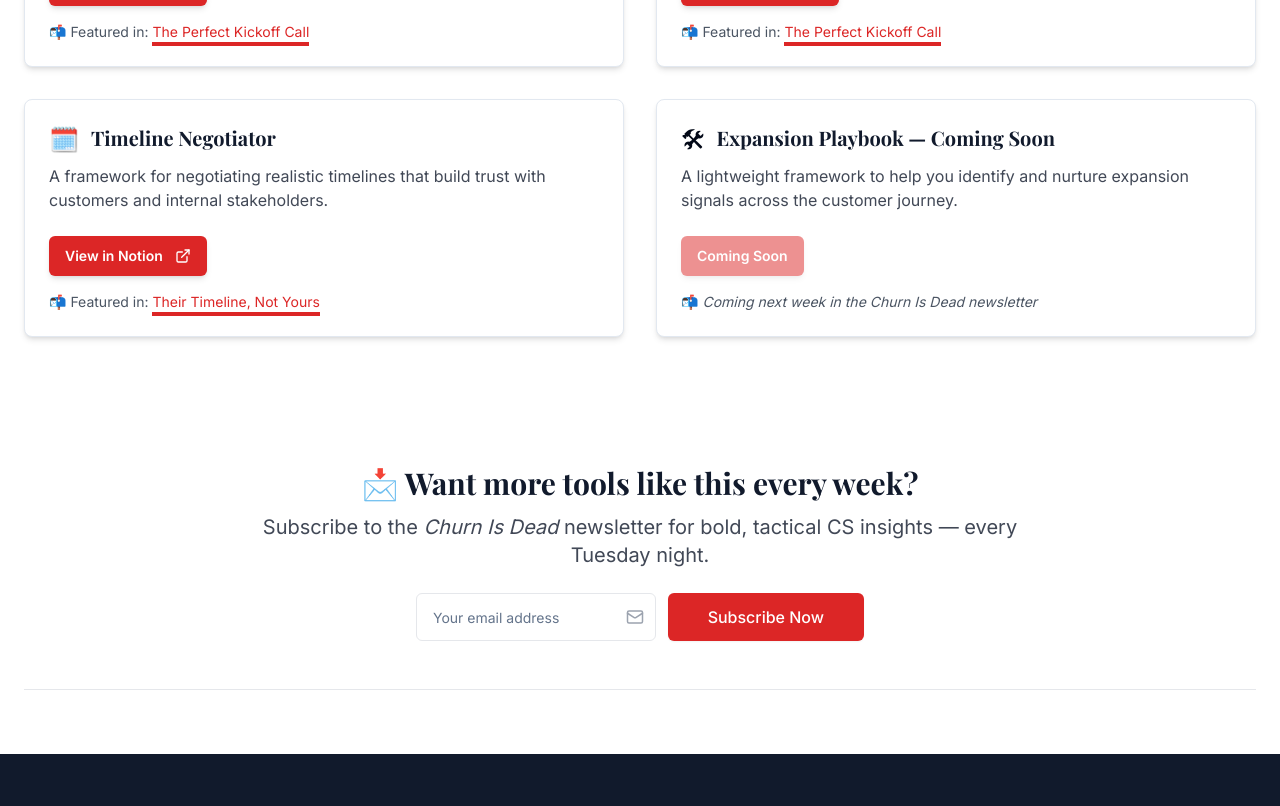
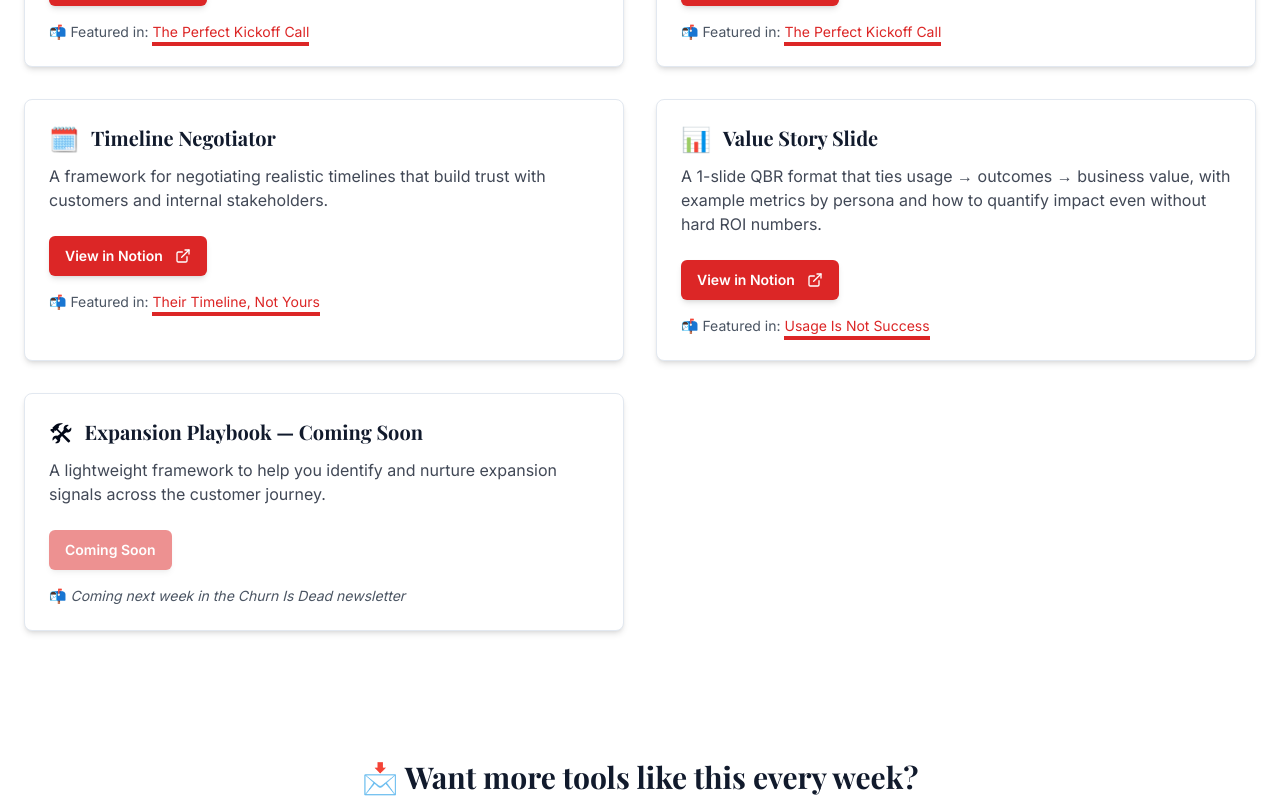
Before and after one commit to kubersethi15/churn-killers-clubhouse, a React (Vite) app: page /playbook in a window 1280 px wide. Shown: the part 700-1506 px from the top of the page. Built offline with nearby package versions, Linux system fonts and the light colour scheme.

Commit message:
Add Vault Story Slide CTA to newsletter
Adds a "Vault Story Slide" call-to-action to the newsletter, linking to the playbook.

```diff
--- a/src/pages/Playbook.tsx
+++ b/src/pages/Playbook.tsx
@@ -1,4 +1,3 @@
-
 import { ExternalLink } from "lucide-react";
 import Header from "@/components/Header";
 import { Card, CardContent, CardFooter, CardHeader } from "@/components/ui/card";
@@ -60,6 +59,19 @@ const resources: PlaybookResource[] = [
     featuredIn: {
       title: "Their Timeline, Not Yours",
       link: "/newsletter/their-timeline-not-yours",
+      comingSoon: false
+    },
+  },
+  {
+    id: "value-story-slide",
+    title: "Value Story Slide",
+    description: "A 1-slide QBR format that ties usage → outcomes → business value, with example metrics by persona and how to quantify impact even without hard ROI numbers.",
+    ctaText: "View in Notion",
+    ctaLink: "https://www.notion.so/Value-Story-Slide-1f95d0709c998099a61dc4c4e1234567?pvs=4",
+    icon: "📊",
+    featuredIn: {
+      title: "Usage Is Not Success",
+      link: "/newsletter/usage-is-not-success",
       comingSoon: false
     },
   },
```
